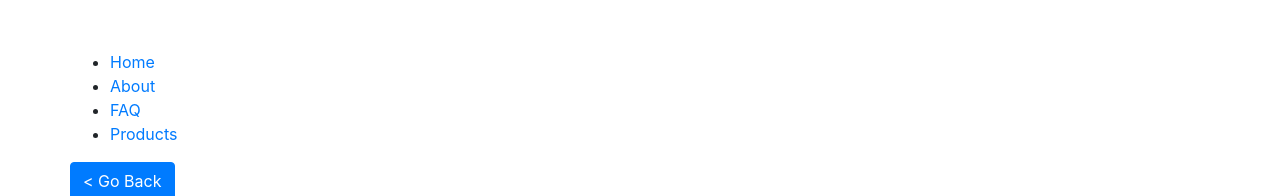
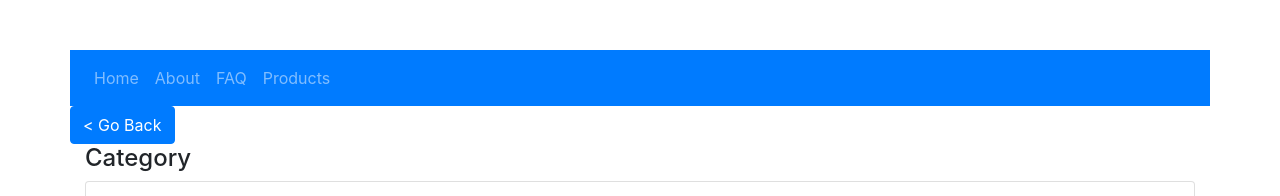
Before and after one commit to sriram10/react-store, a React (Create React App) app: page /products in a window 1280 px wide. Shown: the top 196 px of the page. Built offline with nearby package versions, Linux system fonts and the light colour scheme.

Commit message:
Added cart badge content

```diff
--- a/src/App.js
+++ b/src/App.js
@@ -9,6 +9,8 @@ import {
 import RoutesContainer from './components/RoutesContainer';
 import PageTitle from './components/PageTitle';
 import GoBackButton from './components/GoBackButton';
+import {Navbar, Nav} from 'react-bootstrap';
+import CartBadge from './components/Badge';
 
 
 function App() {
@@ -16,12 +18,15 @@ function App() {
     <BrowserRouter>
       <PageTitle name="Store" />
       <div>
-        <ul>
-          <li><Link to="/">Home</Link></li>
-          <li><Link to="/about">About</Link></li>
-          <li><Link to="/faq">FAQ</Link></li>
-          <li><Link to="/products">Products</Link></li>
-        </ul>
+        <Navbar bg="primary" variant="dark">
+    <Nav className="mr-auto">
+      <Nav.Link href="/">Home</Nav.Link>
+      <Nav.Link href="/about">About</Nav.Link>
+      <Nav.Link href="/faq">FAQ</Nav.Link>
+      <Nav.Link href="/products">Products</Nav.Link>
+      <CartBadge count={localStorage.getItem('cartCount')}/>
+    </Nav>
+  </Navbar>
         <GoBackButton />
         {/* <ProductListingPage /> */}
       </div>
--- /dev/null
+++ b/src/components/Badge.js
@@ -0,0 +1,10 @@
+import React from "react";
+import { Badge } from "react-bootstrap";
+
+class CartBadge extends React.Component {
+  render() {
+    return <Badge variant="light">{this.props.count}</Badge>;
+  }
+}
+
+export default CartBadge;
--- a/src/pages/ProductListingPage.js
+++ b/src/pages/ProductListingPage.js
@@ -4,6 +4,7 @@ import { Link } from 'react-router-dom';
 import { productList } from '../assets/productsList';
 import CategoryFilter from '../components/CategoryFilter';
 import ProductCard from '../components/ProductCard';
+import CartBadge from '../components/Badge';
 
 /**
  * Page contains
@@ -16,13 +17,15 @@ import ProductCard from '../components/ProductCard';
 
 class ProductListingPage extends Component {
   state = {
-    data: []
+    data: [],
+    count:0
   }
 
   componentDidMount() {
     this.setState({
       data: productList.data,
       selectedCategories: [],
+      count:0
     })
   }
 
@@ -33,6 +36,9 @@ class ProductListingPage extends Component {
 
   onAdd2Cart = (product = {}) => {
     alert(product?.id)
+    this.setState({count: this.state.count + 1}, ()=> {
+      localStorage.setItem('cartCount', this.state.count);
+    } )
   }
 
   getCategoriesList = () => {
@@ -62,7 +68,6 @@ class ProductListingPage extends Component {
   }
 
   render() {
-
     return (
       <Container>
         <Row>
```
